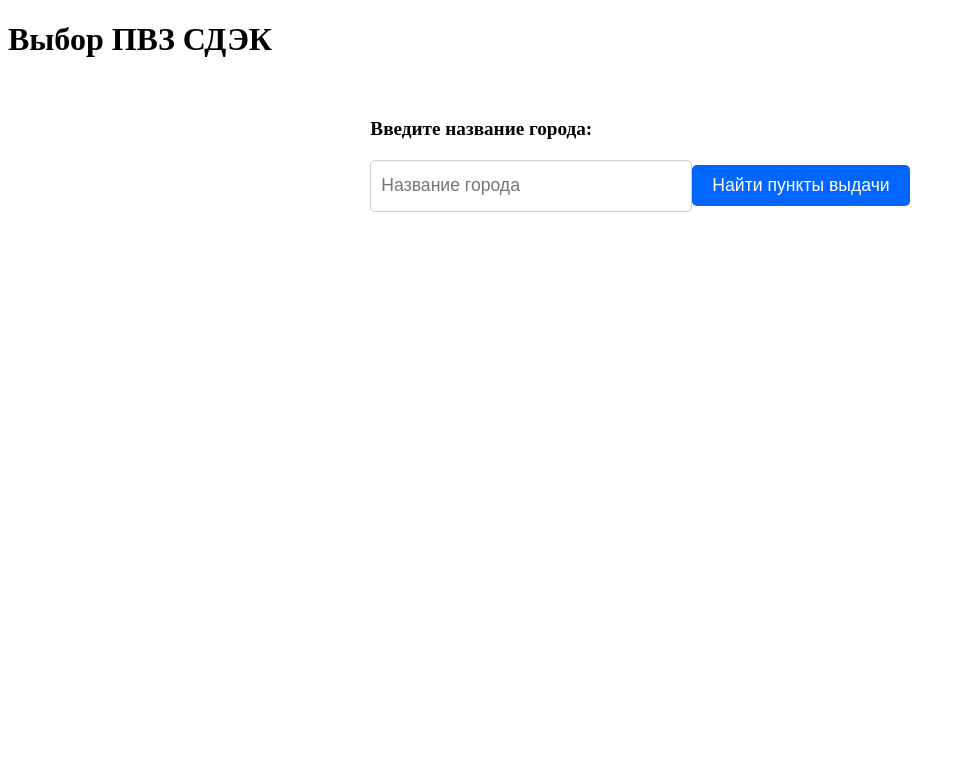
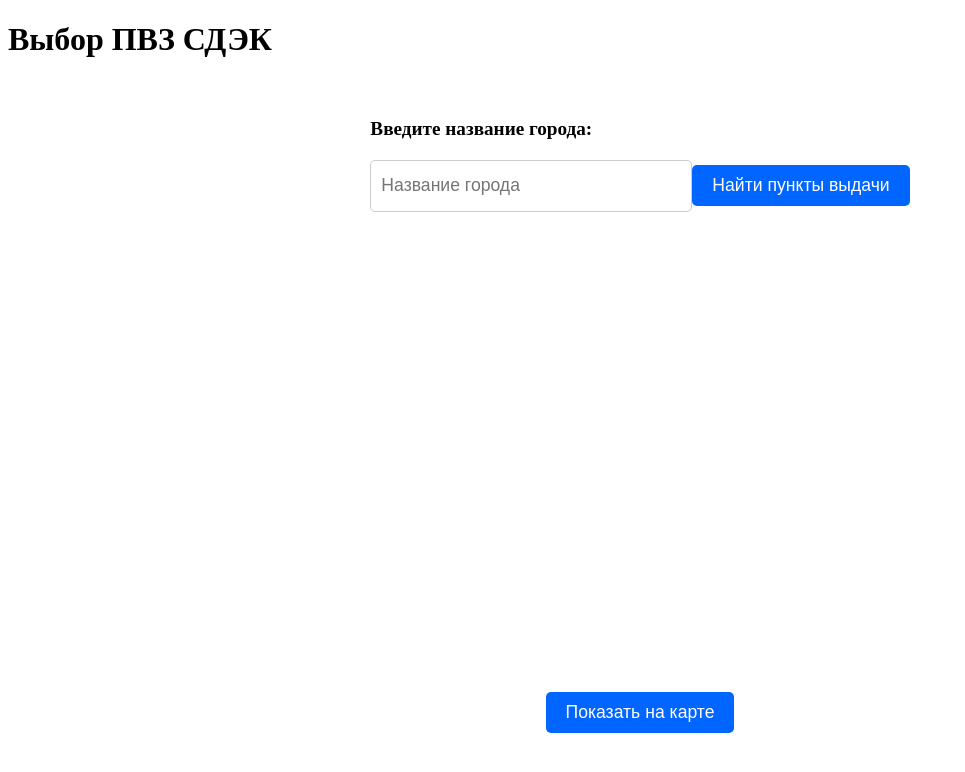
Before and after one commit to Fyuyko/cdek_widget, a Vue app: page / in a window 1280 px wide. Shown: the top 772 px of the page, without its empty margins (0-965 px from the left). Built offline with nearby package versions, Linux system fonts and the light colour scheme.

Commit message:
[~] with chatGPT(2)

```diff
--- a/index.html
+++ b/index.html
@@ -5,7 +5,7 @@
       <link rel="icon" href="/favicon.ico">
       <meta name="viewport" content="width=device-width, initial-scale=1.0">
       <script src="https://api-maps.yandex.ru/2.1/?apikey=88398772-1a4b-4234-b8b9-b3dacf1b135e&lang=ru_RU" type="text/javascript"></script>
-      <title>Vite App</title>
+      <title>CDEK App</title>
   </head>
   <body>
     <div id="app"></div>
--- a/src/components/IndexComponent.vue
+++ b/src/components/IndexComponent.vue
@@ -4,24 +4,27 @@
 
     <form id="city" @submit.prevent="submitForm">
 
-        <div v-if="!selectedPoint">
+        <div >
             <label>Введите название города:</label>
             <input v-model="city" type="text" placeholder="Название города">
-            <button @click.prevent="showMap()">Найти пункты выдачи</button>
+            <button @click.prevent="fetchPvzList()">Найти пункты выдачи</button>
         </div>
 
         <div class="map" id="map"></div>
 
 
-<!--        <div class="select">
-            <input type="hidden" :value="this.post">
-            <div class="select__header">{{this.post}}</div>
+        <div class="select">
+<!--            <input type="hidden" :value="this.post">-->
+<!--            <div class="select__header">{{this.post}}</div>
             <ul class="select__list">
                 <li class="select__list-item" v-for="postItem in postsList" @click="event => this.post = event.target.innerText">
                     {{postItem.address}}
                 </li>
-            </ul>
-        </div>-->
+            </ul>-->
+            <button class="select__map" @click.prevent="showMap()">
+                Показать на карте
+            </button>
+        </div>
 
 <!--        <div v-if="selectedPoint">
             <button class="button-map" @click.prevent="selectedPoint = !selectedPoint">Назад</button>
@@ -57,58 +60,131 @@ export default {
         return {
             city: '',
             pvzList: [],
-
+            point: [],
         }
     },
 
     methods: {
         async fetchPvzList() {
-            /*//получаем данные о введенном городе
+            //получаем данные о введенном городе
             const geocodeUrl = `https://geocode-maps.yandex.ru/1.x/?apikey=${yandexApiKey}&format=json&geocode=${this.city}`;
             const geocodeResponse = await fetch(geocodeUrl);
             const geocodeData = await geocodeResponse.json();
 
-            const point = geocodeData.response.GeoObjectCollection.featureMember[0].GeoObject.Point.pos.split(' ');
-            const [longitude, latitude] = point;
-
-            // Здесь должны получать список ПВЗ
-            if (longitude && latitude) {
-                const searchUrl = `https://search-maps.yandex.ru/v1/?apikey=${yandexApiKey}&text=cdek&lang=ru_RU&ll=${longitude},${latitude}&type=biz&results=10`;
-                const searchData = await fetch(searchUrl)
-                    .then((data) => data.json())
-                    .catch(error => {
-                        throw(error);
-                    });
-
-                if (searchData) {
-                    this.pvzList = searchData.features.filter(feature => feature.properties.CompanyMetaData.name === "СДЭК Пункт выдачи заказов");
-                }
-            }*/
+            let point = geocodeData.response.GeoObjectCollection.featureMember[0].GeoObject.boundedBy.Envelope;
+            for (let pointItem in point) {
+                let part = [];
+                part.push(point[pointItem].split(" ").reverse());
+                this.point.push(part);
+            }
         },
 
         async showMap() {
+            let cityCoords = [];
 
-            const apiKey = '88398772-1a4b-4234-b8b9-b3dacf1b135e'; // Вставьте свой API-ключ
-            const city = 'Moscow'; // Название города, для которого необходимо получить список ПВЗ
+            cityCoords = Array.from(this.point).map(proxyArray => {
 
-            fetch(`https://search-maps.yandex.ru/v1/?text=Пункт выдачи заказов СДЭК ${city}&type=biz&apikey=${apiKey}`)
-                .then(response => {
-                    console.log(response)
-                    response.json()
+                console.log(proxyArray)
+
+                Object.values(proxyArray)
+            });
+
+            console.log(cityCoords)
+
+            ymaps.ready(function() {
+
+                const myMap = new ymaps.Map("map", {
+                    center: cityCoords,
+                    zoom: 10
+                });
+
+                // это просто для примера
+                /*const myGeocoder = ymaps.geocode(`СДЕК ПВЗ Москва`, {results: 20})
+                    .then(res => {
+                        const geoObjects = res.geoObjects.toArray();
+
+                        geoObjects.forEach(geoObjectsItem => {
+                            const coords = geoObjectsItem.geometry.getCoordinates();
+                            const objectData = geoObjectsItem.properties.getAll()
+
+                            console.log('Тип геообъекта: %s', geoObjectsItem.properties.get('metaDataProperty.GeocoderMetaData.kind'));
+
+                            // создание балуна
+                            const myPlacemark = new ymaps.Placemark(coords, {
+                                balloonContentHeader: "Тут будет название пункта",
+                                balloonContentBody: "" +
+                                    "Тут описание" +
+                                    "<ul>" +
+                                    "<li>время работы;</li>" +
+                                    `<li>${objectData.text}</li>` +
+                                    "</ul>",
+                                balloonContentFooter: "<button>Выбрать этот пункт</button>",
+                                hintContent: "улица такая-то"
+                            }, {
+                                preset: 'islands#violetStretchyIcon'
+                            });
+
+                            myMap.geoObjects.add(myPlacemark);
+                        });
+                    })
+                    .catch((err) => {
+                        console.error(err);
+                    });*/
+
+                // подключаем элемент управления "Поиск по карте"
+                var searchControl = new ymaps.control.SearchControl({
+                    options: {
+                        provider: 'yandex#search',
+                        noPopup: true,
+                        strictBounds: false,
+                    }
+                });
+
+                myMap.controls.add(searchControl);
+
+                // это мы запускаем поиск и отображение точек на карте
+                searchControl.search('СДЕК ПВЗ Москва');
+
+
+                //это мы должны получать данные поиска, но что-то пошло не так
+                searchControl.events.add('searchComplete', function (event) {
+
+                    console.log("search Complete");
+
+                    /*var results = searchControl.getResultsArray();
+
+                    // Создаем массив для хранения найденных меток
+                    var placemarks = [];
+
+                    // Проходимся по всем результатам поиска
+                    for (var i = 0; i < results.length; i++) {
+                        var result = results[i];
+                        var geoObject = result.geoObject;
+
+                        // Если объект - метка, то добавляем его в массив меток
+                        if (geoObject.properties.get('iconCaption') === 'Метка') {
+                            placemarks.push({
+                                name: geoObject.properties.get('name'),
+                                address: geoObject.properties.get('description'),
+                                coords: geoObject.geometry.getCoordinates()
+                            });
+                        }
+                    }
+
+                    console.log(placemarks);*/
+                });
+
+
+                // это мы получаем выбранный элемент (на который тыкнул пользователь)
+                searchControl.events.add("resultselect", e => {
+
+                    searchControl.getResultsArray().forEach(item => {
+                        const data = item.properties.getAll();
+                    })
+
                 })
-                /*.then(data => {
-                    const results = data.features.map(feature => {
-                        return {
-                            name: feature.properties.name,
-                            address: feature.properties.description,
-                            coords: feature.geometry.coordinates
-                        };
-                    });
-                    console.log(results); // Список ПВЗ
-                })*/
-                .catch(error => {
-                    console.error(error);
-                });
+            });
+
         },
 
         hideMap() {
```
